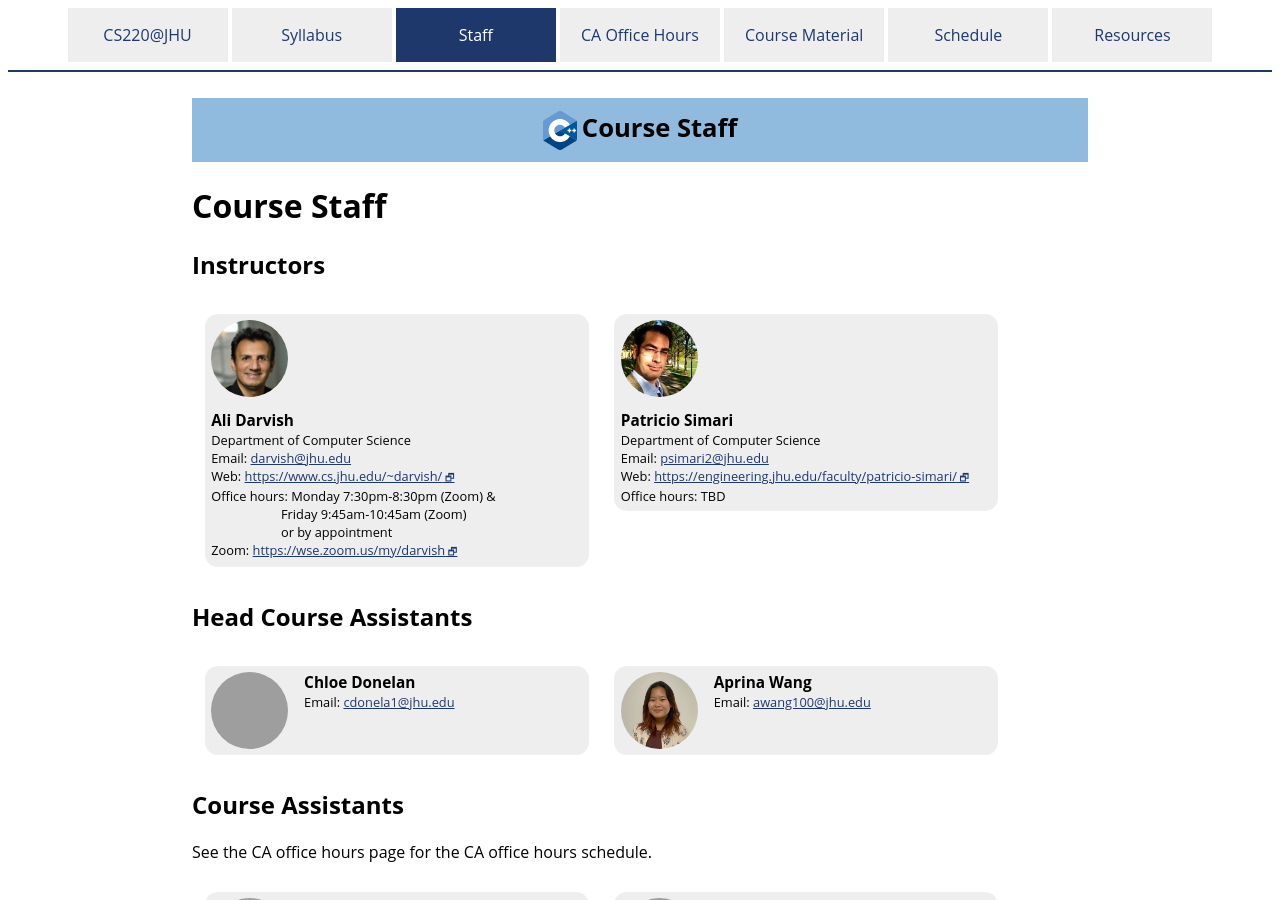
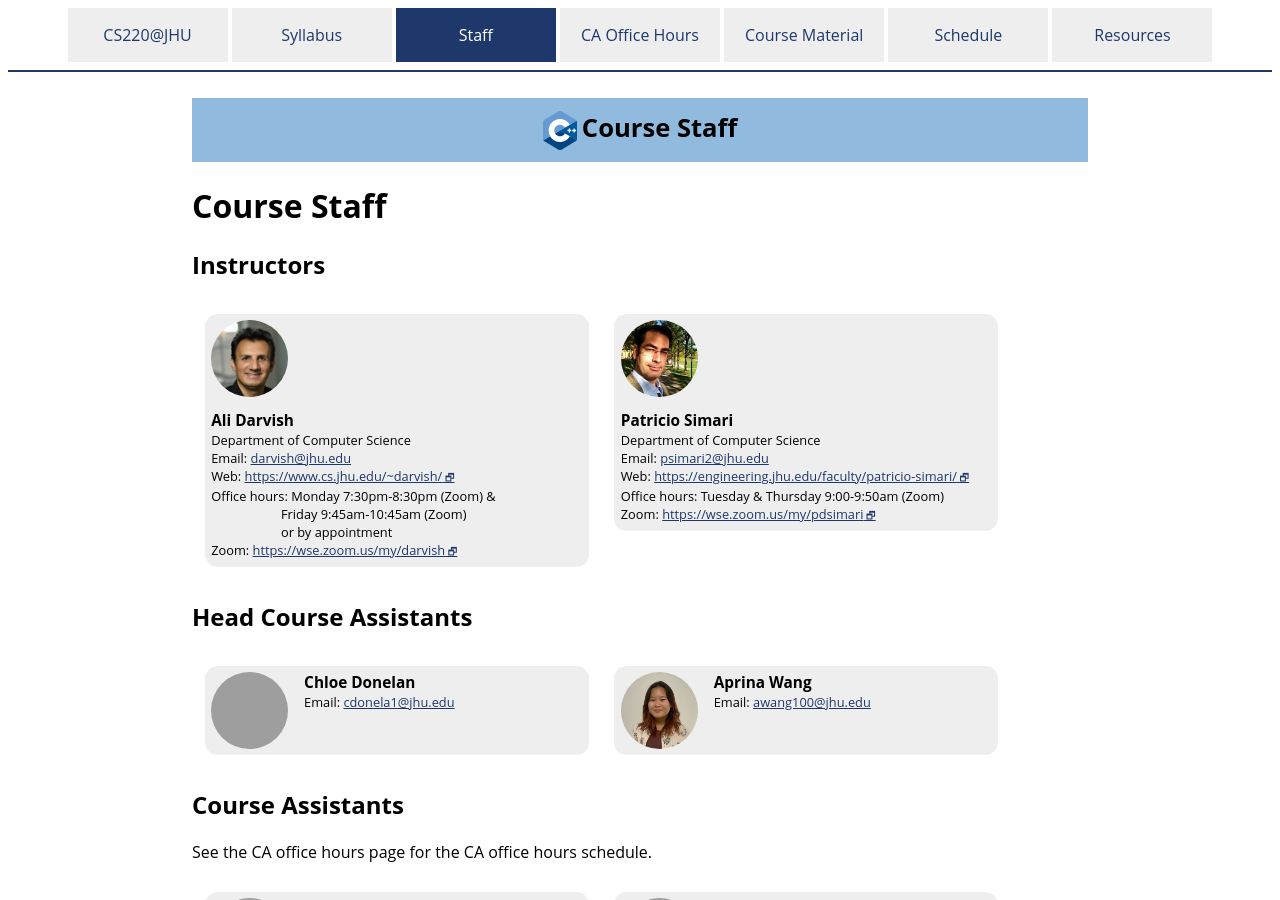
Before and after one commit to jhu-ip/cs220-f23, a Jekyll site: the page built from staff.md, in a window 1280 px wide and 900 px high. Built offline with Jekyll 4.4.1, drawn with Linux system fonts in a browser that asks for light colours; grey boxes are pictures that could not be loaded.

Commit message:
added Patricio's OHs

```diff
--- a/staff.md
+++ b/staff.md
@@ -31,7 +31,8 @@ category: "staff"
    Department of Computer Science<br>
    Email: <a href="mailto:psimari2@jhu.edu">psimari2@jhu.edu</a><br>
    Web: <a class="external" target="_blank" href="https://engineering.jhu.edu/faculty/patricio-simari/">https://engineering.jhu.edu/faculty/patricio-simari/</a><br>
-   Office hours: TBD
+   Office hours: Tuesday & Thursday 9:00-9:50am (Zoom)<br>
+   Zoom: <a class="external" target="_blank" href="https://wse.zoom.us/my/pdsimari">https://wse.zoom.us/my/pdsimari</a>
   </div>
 </div>
 
```
Also changed, not shown: officehours.md (+1 -0 lines).
